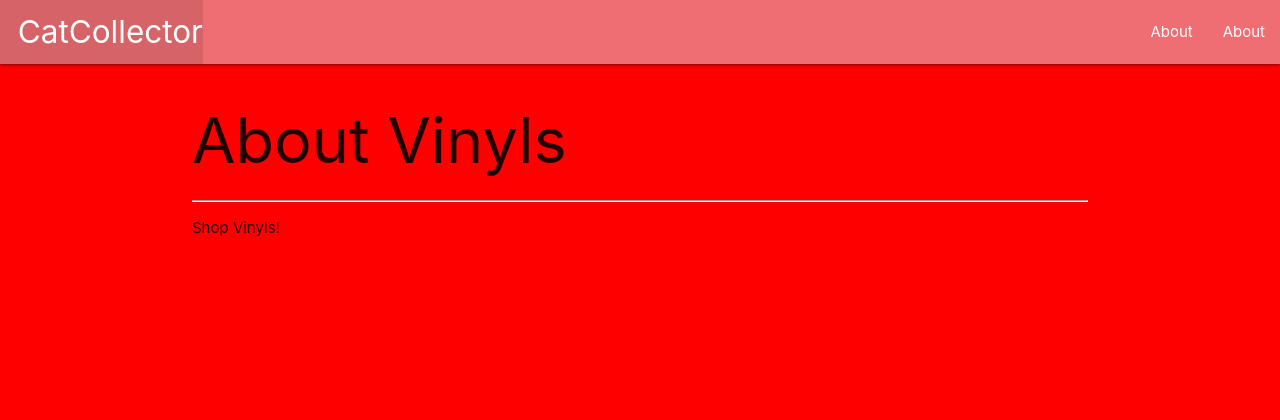
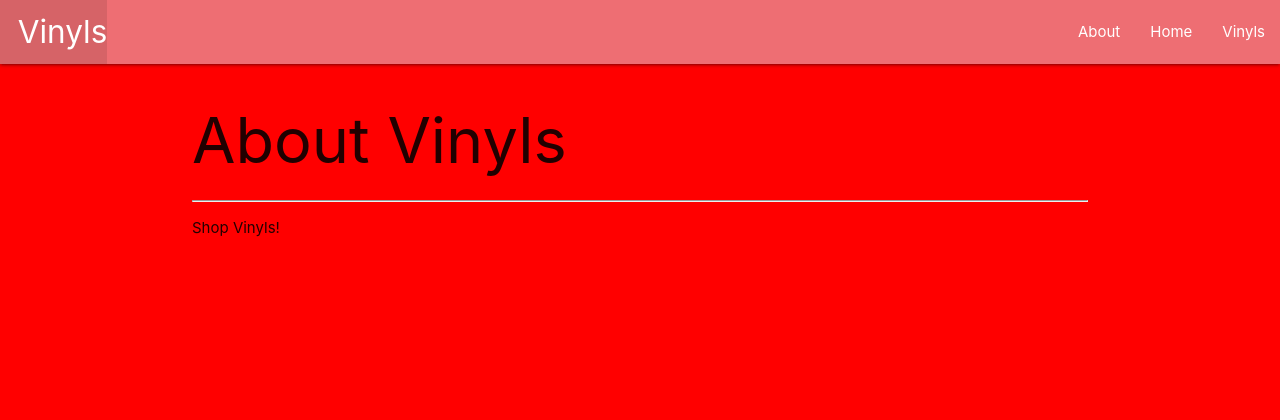
Before and after one commit to MaDTrX/vinyls, a Django app: page /about/ in a window 1280 px wide. Shown: the top 420 px of the page. Run offline with Django 3.2, Linux system fonts and the light colour scheme.

Commit message:
class model simulator

```diff
--- a/main_app/templates/base.html
+++ b/main_app/templates/base.html
@@ -14,11 +14,12 @@
     <nav>
       <div class="nav-wrapper">
         <ul>
-          <li><a href="/" class="left brand-logo">&nbsp;&nbsp;CatCollector</a></li>
+          <li><a href="/" class="left brand-logo">&nbsp;&nbsp;Vinyls</a></li>
         </ul>
         <ul class="right">
           <li><a href="/about">About</a></li>
-          <li><a href="/index">About</a></li>
+          <li><a href="/">Home</a></li>
+          <li><a href="/vinyls">Vinyls</a></li>
         </ul>
       </div>
     </nav>
--- /dev/null
+++ b/main_app/templates/home.html
@@ -0,0 +1,4 @@
+{% extends 'base.html' %}
+{% block content %}
+<h1>Home</h1>
+{% endblock %}
--- a/main_app/urls.py
+++ b/main_app/urls.py
@@ -9,6 +9,6 @@ urlpatterns = [
     #TODO refer name=home(kwarg) in template
     path('', views.home, name='home'),
     path('about/', views.about, name='about'),
-    path('index/', views.vinyl_index, name='index')
+    path('vinyls/', views.vinyls_index, name='index')
     #* path method take in 3 args and the last is opt
 ]
--- a/main_app/views.py
+++ b/main_app/views.py
@@ -4,15 +4,28 @@ from django.shortcuts import render
 #! dont forget to import HttpResponse
 from django.http  import HttpResponse
 
+class Vinyl:
+    def __init__(self, title, artist, year, genre):
+        self.title = title
+        self.artist = artist
+        self.year = year
+        self.genre = genre
+
+vinyls = [
+    Vinyl('To pimp a butterfly','Kendrick Lamar','2015','hip-hop'),
+    Vinyl('My beatiful twisted dark fantasy','Ye','2010','hip-hop'),
+    Vinyl('American Dream','LCD sound system','2017','rock'),
+    Vinyl('Discovery','Daft Punk','2001','electronic')
+]
 
 #Define the home view
 def home(request):
-    return HttpResponse('<h1>Hello /ᐠ｡‸｡ᐟ\ﾉ</h1>')
+    return render(request, 'home.html')
 
 #Define the about view
 def about(request):
     return render(request,'about.html')
 
-#Define the about index
-def vinyl_index(request):
-    return render(request, 'vinyls/index.html',  {'vinyls': vinyls })
+#Define the vinyle index
+def vinyls_index(request):
+    return render(request, 'vinyls/index.html',  {'vinyls': vinyls})
```
Also changed, not shown: main_app/templates/vinyls/index.html (+11 -2 lines).
